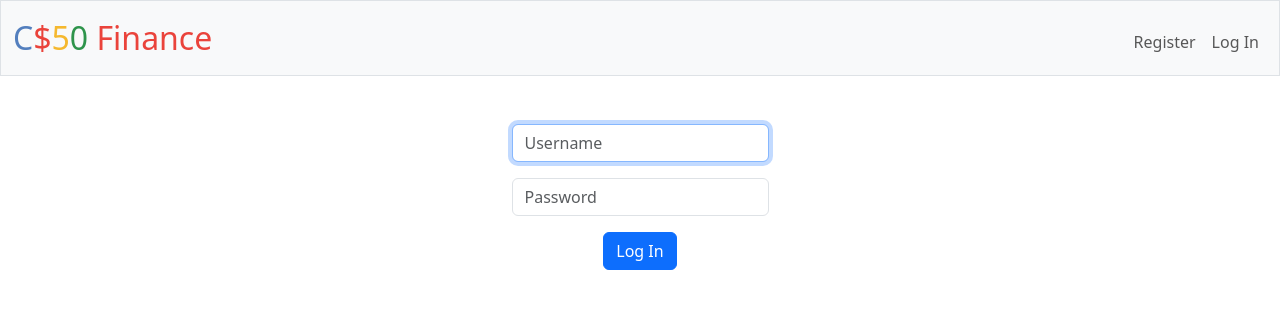
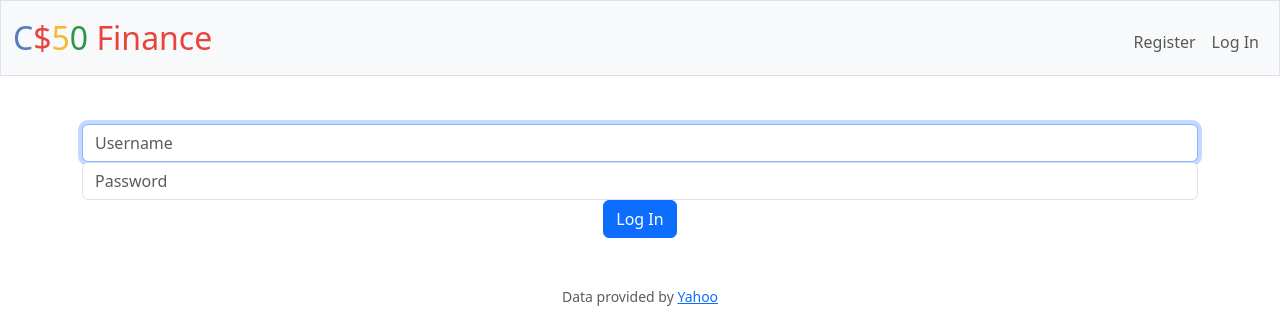
Before and after one commit to raghavkr17/CS50x, a Flask app: page /login in a window 1280 px wide. Shown: the top 320 px of the page. Run offline with Flask 3, Linux system fonts and the light colour scheme; some libraries are stand-ins or nearby versions.

Commit message:
Wed, Aug 28, 2024, 8:40 AM -07:00

```diff
--- a/finance/templates/login.html
+++ b/finance/templates/login.html
@@ -6,11 +6,11 @@
 
 {% block main %}
     <form action="/login" method="post">
-        <div class="mb-3">
-            <input autocomplete="off" autofocus class="form-control mx-auto w-auto" name="username" placeholder="Username" type="text">
+        <div class="form-group">
+            <input autocomplete="off" autofocus required class="form-control" name="username" placeholder="Username" type="text">
         </div>
-        <div class="mb-3">
-            <input class="form-control mx-auto w-auto" name="password" placeholder="Password" type="password">
+        <div class="form-group">
+            <input required class="form-control" name="password" placeholder="Password" type="password">
         </div>
         <button class="btn btn-primary" type="submit">Log In</button>
     </form>
--- a/finance/templates/register.html
+++ b/finance/templates/register.html
@@ -10,10 +10,10 @@
             <input autocomplete="off" autofocus class="form-control" name="username" placeholder="Username" type="text">
         </div>
         <div class="form-group">
-            <input class="form-control" name="password" placeholder="Password" type="password">
+            <input autocomplete="off" class="form-control" name="password" placeholder="Password" type="password" >
         </div>
         <div class="form-group">
-            <input class="form-control" name="confirmation" placeholder="Confirm password" type="password">
+            <input autocomplete="off" class="form-control" name="confirmation" placeholder="Password (again)" type="password">
         </div>
         <button class="btn btn-primary" type="submit">Register</button>
     </form>
```
